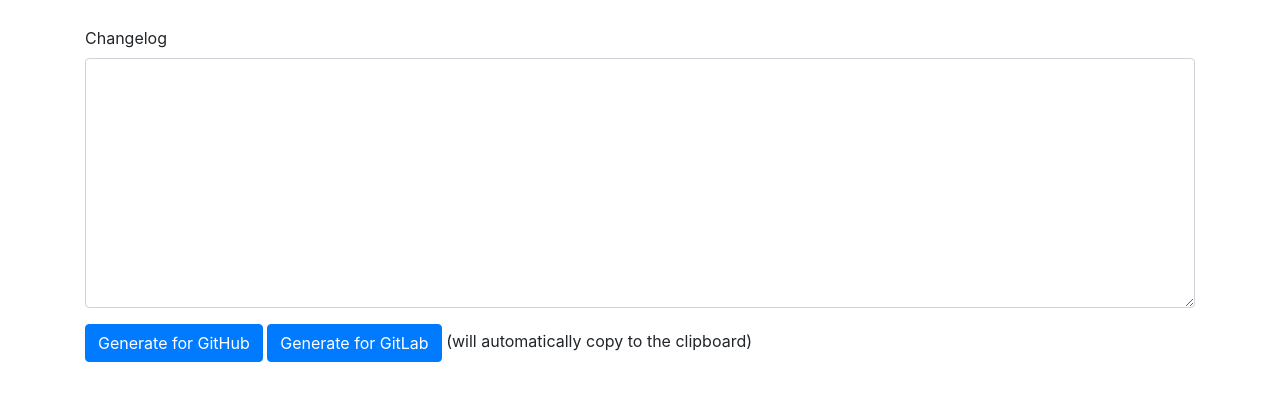
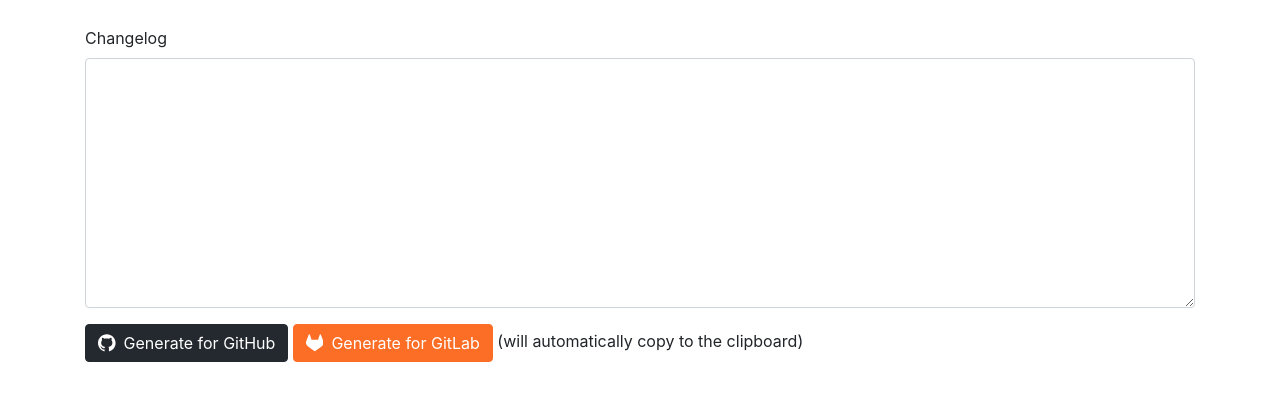
Before and after one commit to apfelbox/release-notes, a website built with Vite: page index.html in a window 1280 px wide. Shown: the part 118-526 px from the top of the page. Built offline with nearby package versions, Linux system fonts and the light colour scheme; what @21torr/dune would draw is missing.

Commit message:
Style the buttons like the services

```diff
--- a/index.html
+++ b/index.html
@@ -13,6 +13,55 @@
                 resize: vertical;
                 font-family: monospace;
             }
+
+            .btn-platform {
+                display: inline-flex;
+                align-items: center;
+                gap: .5rem;
+                color: #fff;
+            }
+
+            .btn-platform svg {
+                width: 1.1em;
+                height: 1.1em;
+                fill: currentColor;
+                flex-shrink: 0;
+            }
+
+            .btn-platform:hover,
+            .btn-platform:focus {
+                color: #fff;
+            }
+
+            .btn-github {
+                background-color: #24292f;
+                border-color: #24292f;
+            }
+
+            .btn-github:hover,
+            .btn-github:focus {
+                background-color: #1b1f23;
+                border-color: #1b1f23;
+            }
+
+            .btn-github:focus {
+                box-shadow: 0 0 0 .2rem rgba(36, 41, 47, .4);
+            }
+
+            .btn-gitlab {
+                background-color: #fc6d26;
+                border-color: #fc6d26;
+            }
+
+            .btn-gitlab:hover,
+            .btn-gitlab:focus {
+                background-color: #e24329;
+                border-color: #e24329;
+            }
+
+            .btn-gitlab:focus {
+                box-shadow: 0 0 0 .2rem rgba(252, 109, 38, .4);
+            }
         </style>
     </head>
     <body>
@@ -22,8 +71,14 @@
                 <label for="changelog-input">Changelog</label>
                 <textarea class="form-control form-changelog-input" id="changelog-input" rows="3"></textarea>
             </div>
-            <button type="submit" class="btn btn-primary" id="changelog-run-github">Generate for GitHub</button>
-            <button type="submit" class="btn btn-primary" id="changelog-run-gitlab">Generate for GitLab</button>
+            <button type="submit" class="btn btn-platform btn-github" id="changelog-run-github">
+                <svg viewBox="0 0 24 24" aria-hidden="true"><path d="M12 .297c-6.63 0-12 5.373-12 12 0 5.303 3.438 9.8 8.205 11.385.6.113.82-.258.82-.577 0-.285-.01-1.04-.015-2.04-3.338.724-4.042-1.61-4.042-1.61C4.422 18.07 3.633 17.7 3.633 17.7c-1.087-.744.084-.729.084-.729 1.205.084 1.838 1.236 1.838 1.236 1.07 1.835 2.809 1.305 3.495.998.108-.776.417-1.305.76-1.605-2.665-.3-5.466-1.332-5.466-5.93 0-1.31.465-2.38 1.235-3.22-.135-.303-.54-1.523.105-3.176 0 0 1.005-.322 3.3 1.23.96-.267 1.98-.399 3-.405 1.02.006 2.04.138 3 .405 2.28-1.552 3.285-1.23 3.285-1.23.645 1.653.24 2.873.12 3.176.765.84 1.23 1.91 1.23 3.22 0 4.61-2.805 5.625-5.475 5.92.42.36.81 1.096.81 2.22 0 1.606-.015 2.896-.015 3.286 0 .315.21.69.825.57C20.565 22.092 24 17.592 24 12.297c0-6.627-5.373-12-12-12"/></svg>
+                Generate for GitHub
+            </button>
+            <button type="submit" class="btn btn-platform btn-gitlab" id="changelog-run-gitlab">
+                <svg viewBox="0 0 24 24" aria-hidden="true"><path d="m23.6004 9.5927-.0337-.0862L20.3.9814a.851.851 0 0 0-.3362-.405.8748.8748 0 0 0-.9997.0539.8748.8748 0 0 0-.29.4399l-2.2055 6.748H7.5375l-2.2057-6.748a.8573.8573 0 0 0-.29-.4412.8748.8748 0 0 0-.9997-.0537.8585.8585 0 0 0-.3362.4049L.4332 9.5015l-.0325.0862a6.0657 6.0657 0 0 0 2.0119 7.0105l.0113.0087.03.0213 4.976 3.7264 2.462 1.8633 1.4995 1.1321a1.0085 1.0085 0 0 0 1.2197 0l1.4995-1.1321 2.4619-1.8633 5.006-3.7489.0125-.01a6.0682 6.0682 0 0 0 2.0094-7.003z"/></svg>
+                Generate for GitLab
+            </button>
             (will automatically copy to the clipboard)
 
             <div class="mt-5 d-none" id="changelog-result">
```
